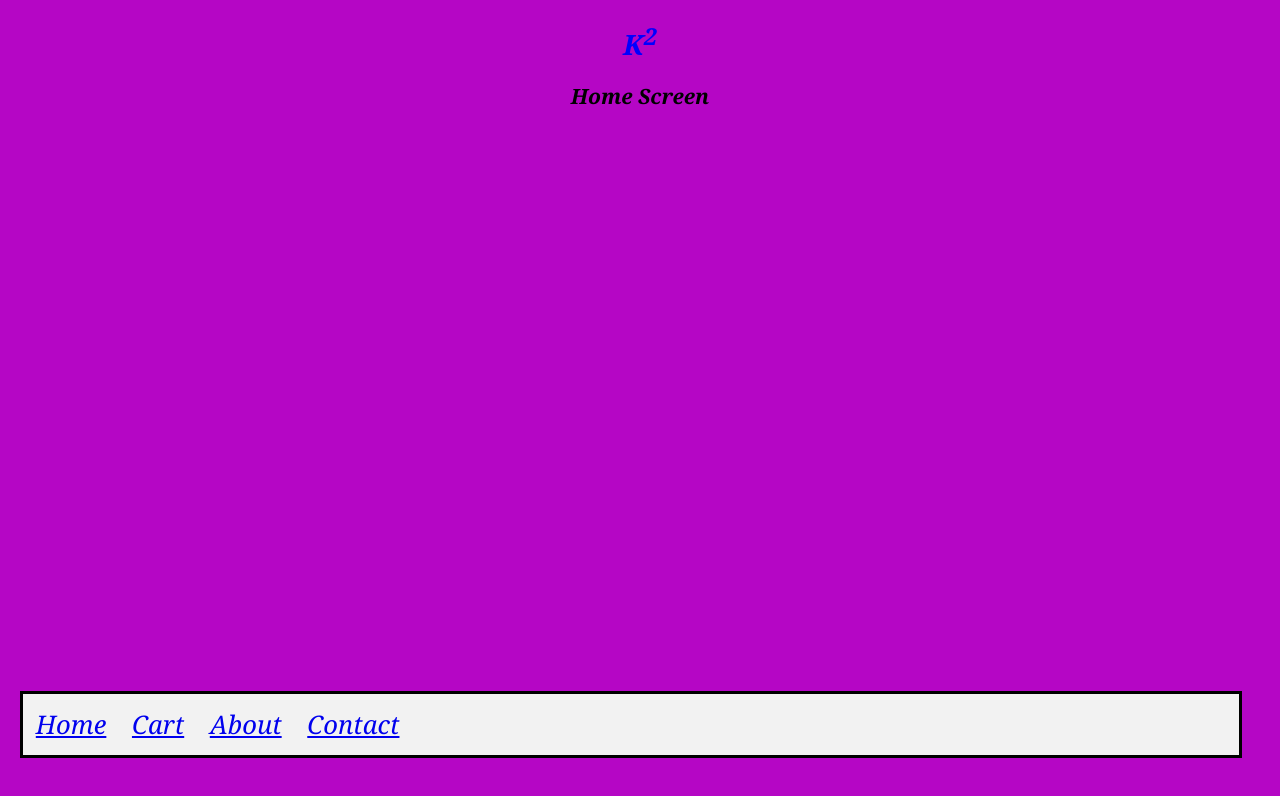
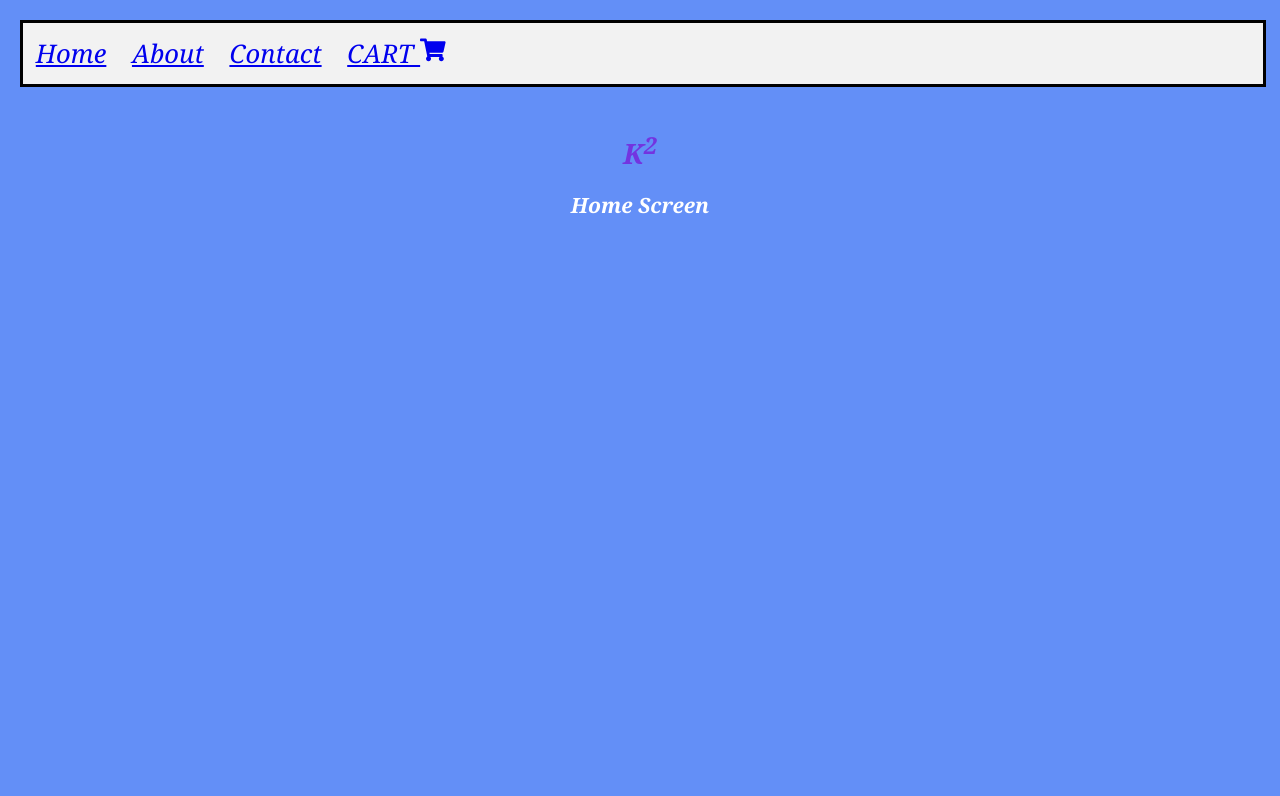
Before and after one commit to Kyle44/k2_web_app, a React (Create React App) app: page /#/ in a window 1280 px wide. Shown: the top 796 px of the page. Built offline with nearby package versions, Linux system fonts and the light colour scheme.

Commit message:
Fixed #5

```diff
--- a/package.json
+++ b/package.json
@@ -4,12 +4,16 @@
   "private": true,
   "homepage": "https://kyle44.github.io/k2_web_app/",
   "dependencies": {
+    "@fortawesome/fontawesome-svg-core": "^1.2.27",
+    "@fortawesome/free-solid-svg-icons": "^5.12.1",
+    "@fortawesome/react-fontawesome": "^0.1.9",
     "@testing-library/jest-dom": "^4.2.4",
     "@testing-library/react": "^9.4.0",
     "@testing-library/user-event": "^7.2.1",
     "gh-pages": "^2.2.0",
     "react": "^16.12.0",
     "react-dom": "^16.12.0",
+    "react-icons": "^3.9.0",
     "react-router-dom": "^5.1.2",
     "react-scripts": "3.4.0",
     "verbose": "^0.2.3"
--- a/src/App.js
+++ b/src/App.js
@@ -10,6 +10,7 @@ import Cart from './screens/Cart';
 import About from './screens/About';
 import Contact from './screens/Contact';
 import './index.css';
+import { FaShoppingCart} from 'react-icons/fa';
 
 
 export default class App extends React.Component {
@@ -25,23 +26,23 @@ export default class App extends React.Component {
     render() {
         return(
             <HashRouter>
-                <div>
-                    <div className="content">
+                <div className='container'>
+					<div className="navbar sticky">
+						<div><NavLink exact to="/">Home</NavLink></div>
+						<div><NavLink exact to="/about">About</NavLink></div>
+						<div><NavLink to="/contact">Contact</NavLink></div>
+						<div><NavLink to="/cart">CART <FaShoppingCart/></NavLink></div>
+					</div>
+					<div className="content">
                         <Route exact path="/" render={(props) => <Home />} />
-                        <Route path="/cart" render={(props) => <Cart />} />
 						<Route path="/about" render={(props) => <About />} />
 						<Route path="/contact" render={(props) => <Contact />} />
-                    </div>
-                    <div className="navbar">
-                        <div><NavLink exact to="/">Home</NavLink></div>
-                        <div><NavLink to="/cart">Cart</NavLink></div>
-						<div><NavLink exact to="/about">About</NavLink></div>
-						<div><NavLink to="/contact">Contact</NavLink></div>
-                    </div>
+						<Route path="/cart" render={(props) => <Cart />} />
+					</div>
+
 
                 </div>
             </HashRouter>
-
         ); // end return
     } // end render
 } // end App component
--- a/src/index.css
+++ b/src/index.css
@@ -1,6 +1,11 @@
 body, * {
   font-family: Georgia, "Times New Roman", Times, serif;
   font-style: italic;
+}
+
+.navbar {
+  position: sticky;
+  top: 0vw;
 }
 
 .title {
@@ -11,8 +16,16 @@ body, * {
   border: 3px solid black;
 }
 
+.navbar div :hover {
+  color: red;
+}
+
 h1 {
-  color: blue;
+  color: #7334e0;
+}
+
+h2 {
+  color: white;
 }
 
 p {
@@ -22,18 +35,17 @@ p {
 body {
   font: 14px "Century Gothic", Futura, sans-serif;
   margin: 20px;
-  background-color: #b506c5;
+  background-color: #638ff7;
 }
 
 .navbar {
-  width: 95%;
+  width: 100%;
   float: left;
   margin: 0 0 3em 0;
   padding: 0;
   list-style: none;
   background-color: #f2f2f2;
-  position: absolute;
-  bottom: 0vw;
+  top: 0vw;
 }
 .navbar div {
   display: inline-block;
--- a/src/index.html
+++ b/src/index.html
@@ -9,6 +9,7 @@
 	<script crossorigin src="https://unpkg.com/react@16/umd/react.development.js"></script>
 	<script crossorigin src="https://unpkg.com/react-dom@16/umd/react-dom.development.js"></script>
 	<script src="https://unpkg.com/babel-standalone@6.15.0/babel.min.js"></script>
+	<script src="https://use.fontawesome.com/cfe1090486.js"></script>
 
 </head>
 
--- a/src/index.scss
+++ b/src/index.scss
@@ -1,17 +1,19 @@
-$primary: blue;
-$secondary: rgb(181, 6, 197);
+$primary: rgb(115, 52, 224);
+$secondary: rgb(99, 143, 247);
 $tertiary: white;
+$hoverColor: red;
 
-// Extention
-%common-h1{
-	font-family: Georgia, 'Times New Roman', Times, serif;
-	font-style: italic;
-}
+
 
 // Standard font size
 %font_std{
 	font-family: Georgia, 'Times New Roman', Times, serif;
 	font-style: italic;
+}
+
+%sticky{
+	position: sticky;
+	top: 0vw;
 }
 
 %center_text{
@@ -33,6 +35,10 @@ $tertiary: white;
 
 *{
 	@extend %font_std;
+}
+
+%hover_std{
+	color: $hoverColor;
 }
 
 h1{
@@ -62,17 +68,21 @@ body {
 
 .navbar {
 	@extend %border;
-	width: 95%;
+	@extend %sticky;
+	width: 100%;
 	float: left;
 	margin: 0 0 3em 0;
 	padding: 0;
 	list-style: none;
 	background-color: #f2f2f2;
-	position: absolute;
-	bottom: 0vw;
+	// position: absolute;
+	top: 0vw;
 	div{
 		display: inline-block;
 		margin: 1vw;
 		font-size: 2vw;
+		:hover{
+			@extend %hover_std;
+		}
 	}
 }
--- a/src/screens/Home.js
+++ b/src/screens/Home.js
@@ -15,10 +15,14 @@ export default class Home extends React.Component {
 
     render() {
         return (
-            <div>
-				<h1 className="title">K<sup>2</sup></h1>
-				<h2 className="title">Home Screen</h2>
+			<div className='container'>
+				<div>
+					<h1 className="title">K<sup>2</sup></h1>
+					<h2 className="title">Home Screen</h2>
+				</div>
 			</div>
+
+
         );
     }
   }
```
